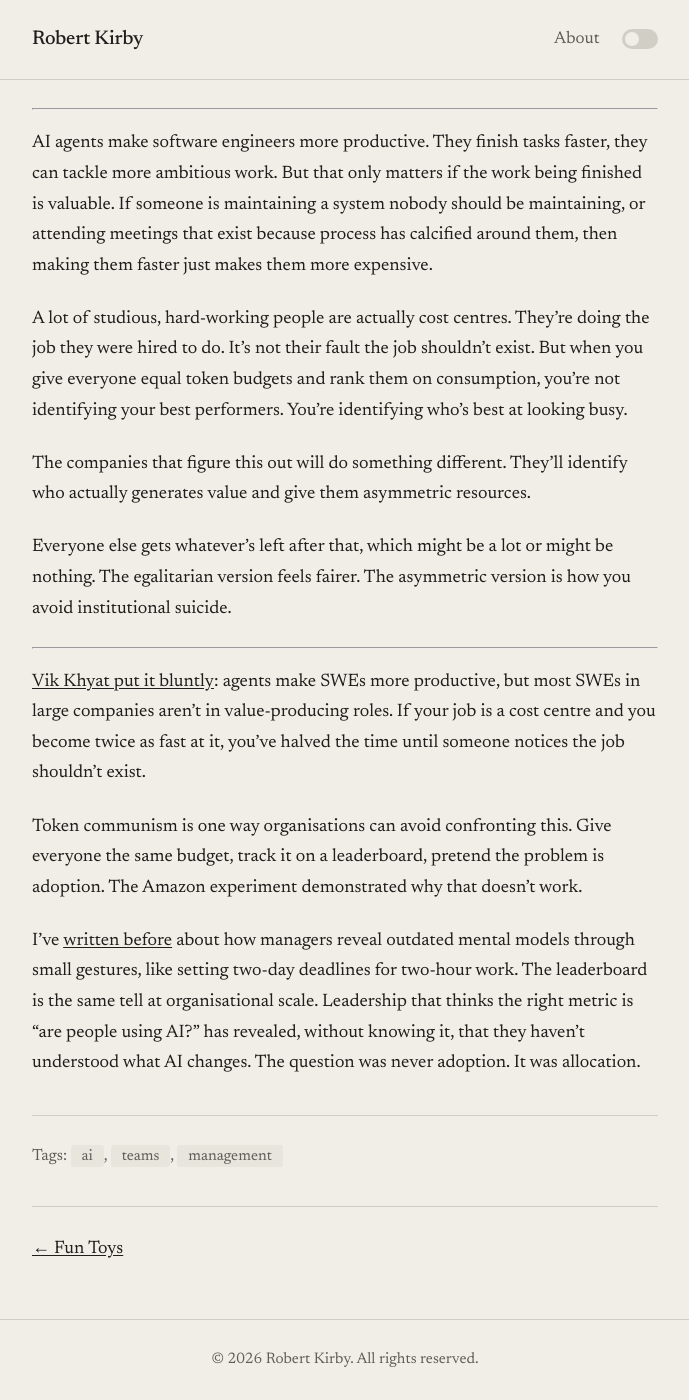
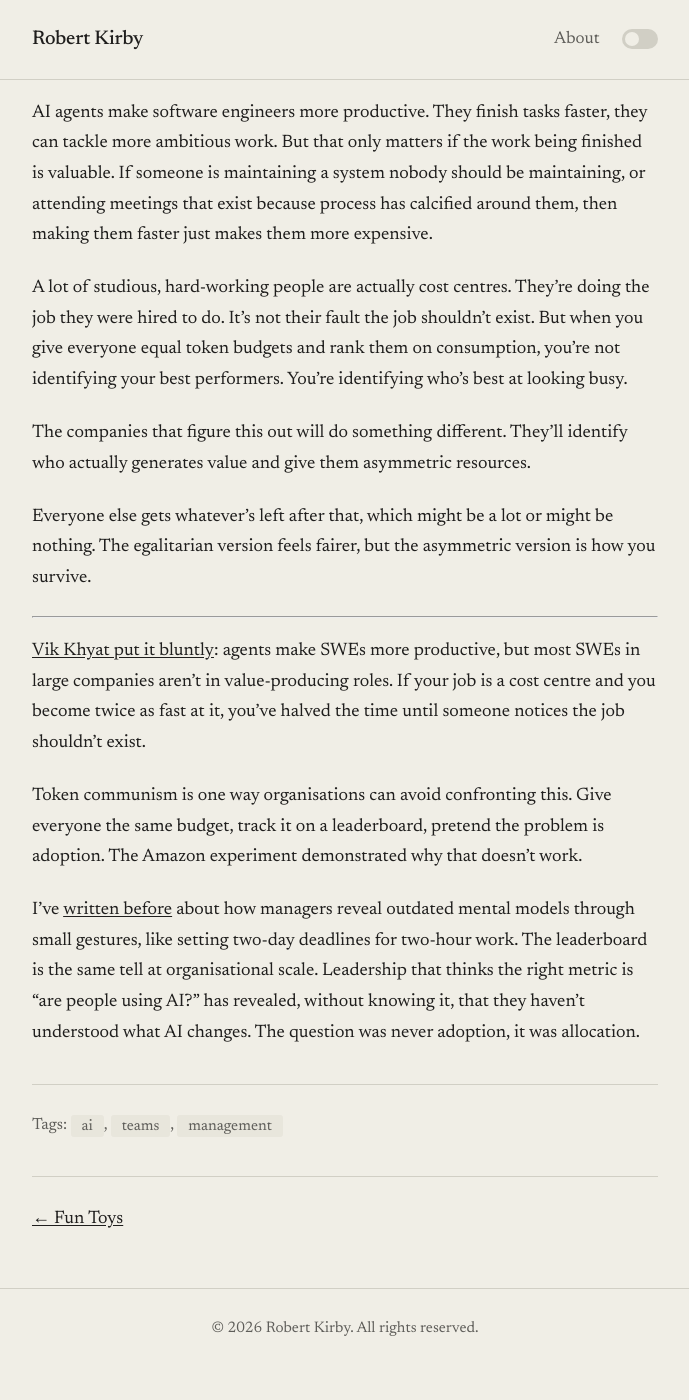
Before and after one commit to rob137/rob137.github.io, a Jekyll site: the page built from _posts/2026-05-29-token-communism.md, in a window 1280 px wide and 1400 px high, scrolled down 1158 px. Shown: the whole window, without its empty margins (295-984 px from the left). Built offline with Jekyll 4.4.1, drawn with Linux system fonts in a browser that asks for light colours; after the commit the page ends 2527 px from its top, so only the background shows below that; some of the changed text lies outside the part shown.

Commit message:
Soften sharpest edges

```diff
--- a/_posts/2026-05-29-token-communism.md
+++ b/_posts/2026-05-29-token-communism.md
@@ -30,7 +30,7 @@
 
 The companies that figure this out will do something different. They'll identify who actually generates value and give them asymmetric resources.
 
-Everyone else gets whatever's left after that, which might be a lot or might be nothing. The egalitarian version feels fairer. The asymmetric version is how you avoid institutional suicide.
+Everyone else gets whatever's left after that, which might be a lot or might be nothing. The egalitarian version feels fairer, but the asymmetric version is how you survive.
 
 ---
 
@@ -38,4 +38,4 @@
 
 Token communism is one way organisations can avoid confronting this. Give everyone the same budget, track it on a leaderboard, pretend the problem is adoption. The Amazon experiment demonstrated why that doesn't work.
 
-I've [written before](/2026/01/28/three-fingers/) about how managers reveal outdated mental models through small gestures, like setting two-day deadlines for two-hour work. The leaderboard is the same tell at organisational scale. Leadership that thinks the right metric is "are people using AI?" has revealed, without knowing it, that they haven't understood what AI changes. The question was never adoption. It was allocation.
+I've [written before](/2026/01/28/three-fingers/) about how managers reveal outdated mental models through small gestures, like setting two-day deadlines for two-hour work. The leaderboard is the same tell at organisational scale. Leadership that thinks the right metric is "are people using AI?" has revealed, without knowing it, that they haven't understood what AI changes. The question was never adoption, it was allocation.
```
Also changed, not shown: other parts of _posts/2026-05-29-token-communism.md (+1 -1 lines).
